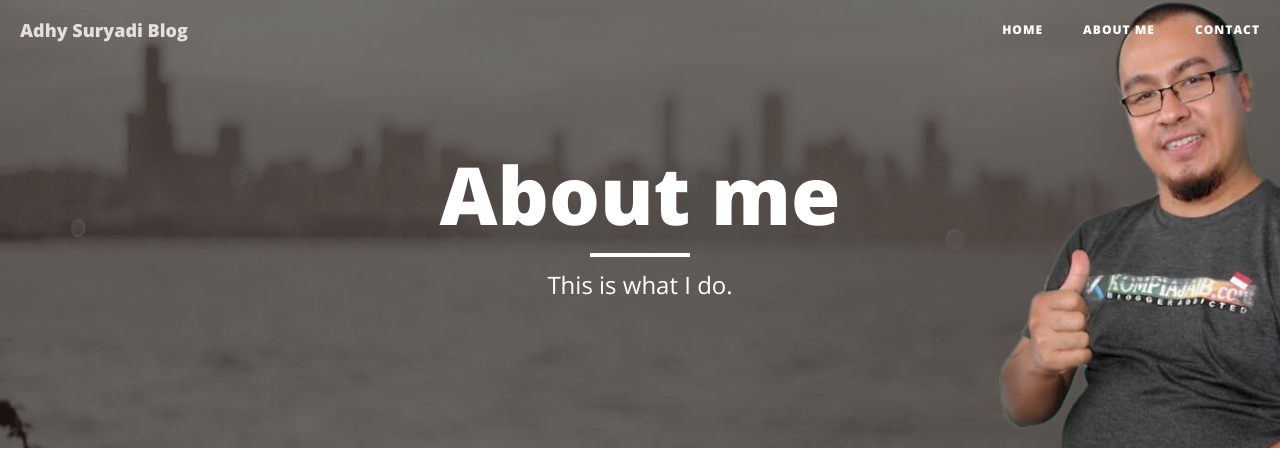
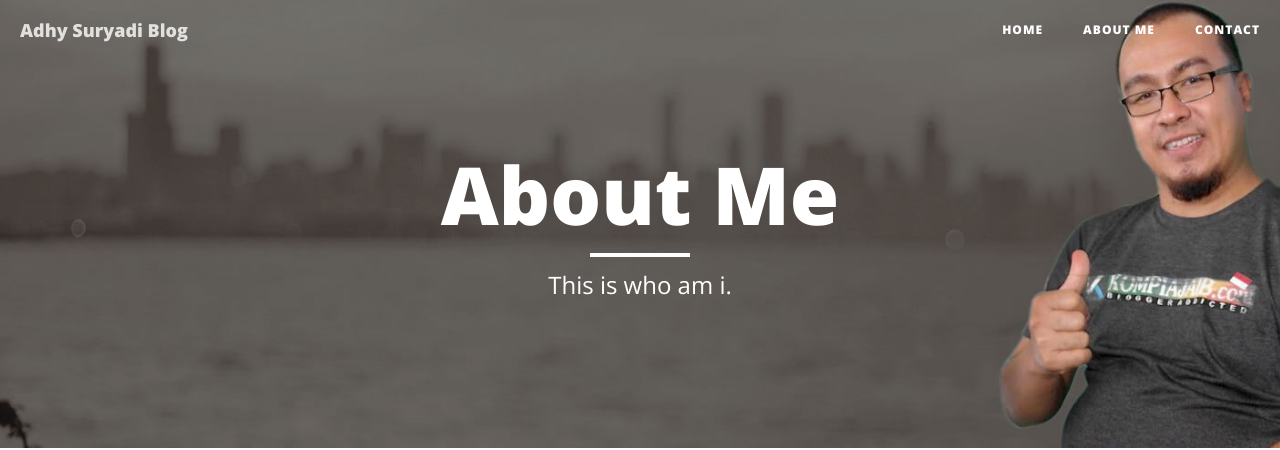
Before and after one commit to KompiAjaib/kompiajaib.github.io, a Jekyll site: the page built from about.html, in a window 1280 px wide. Shown: the top 450 px of the page. Built offline with Jekyll 4.4.1, drawn with Linux system fonts in a browser that asks for light colours; nearby versions of some CDN libraries.

Commit message:
Update about.html

```diff
--- a/about.html
+++ b/about.html
@@ -1,7 +1,7 @@
 ---
 layout: page
-title: "About me"
-description: "This is what I do."
+title: "About Me"
+description: "This is who am i."
 header-img: "img/about-bg.jpg"
 ---
 
```
